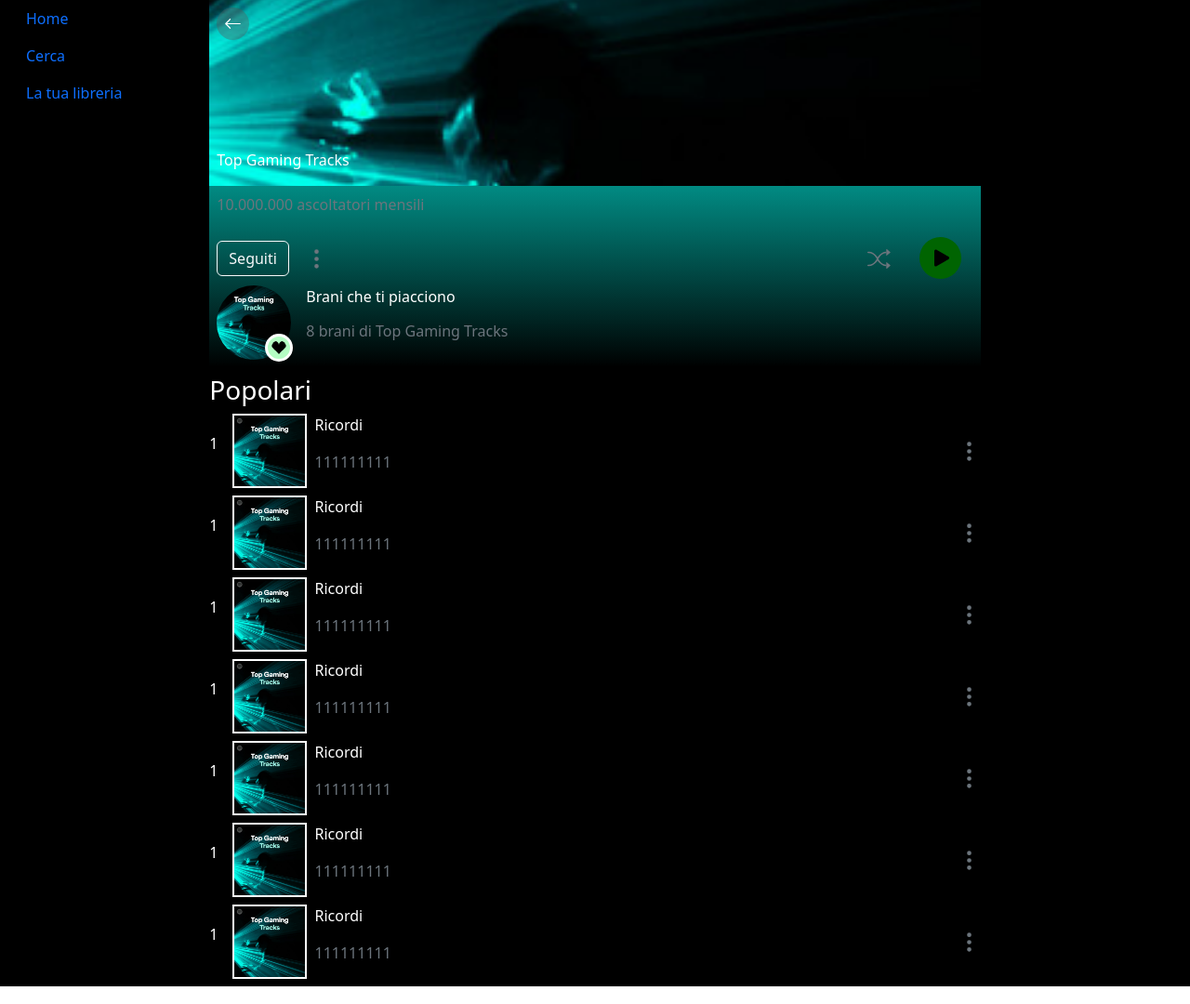
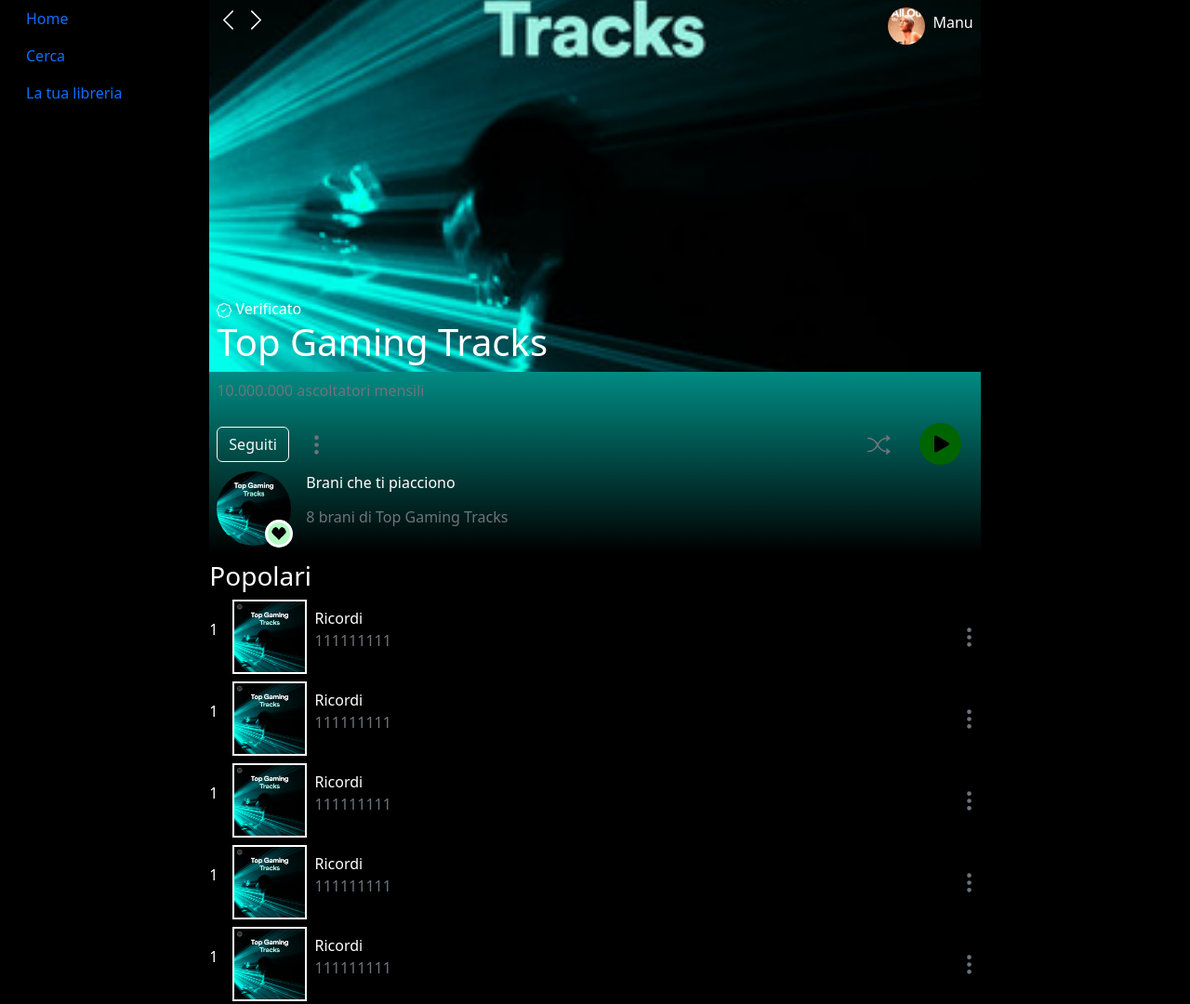
Before and after one commit to gabrieleiannuzzo/build-week-2, a website: page artists.html in a window 1280 px wide. Shown: the top 1080 px of the page at 93% size. Drawn offline with nearby package versions, Linux system fonts and the light colour scheme.

Commit message:
fix:response-header

```diff
--- a/artists.html
+++ b/artists.html
@@ -33,12 +33,58 @@
       <main class="content col-12 col-lg-8">
         <div class="album-header text-white">
           <div class="artist d-flex flex-column justify-content-between">
-            <a href="#" class="mt-2 ms-2 text-white arrow-mob-l"><svg xmlns="http://www.w3.org/2000/svg" width="35"
-                height="35" fill="currentColor" class="bi bi-arrow-left p-2" viewBox="0 0 16 16">
+            <div>
+              <div class="mt-2 ms-2">
+                <a href="#" class=" text-white arrow-mob-l d-md-none"><svg xmlns="http://www.w3.org/2000/svg"
+                    width="35" height="35" fill="currentColor" class="bi bi-arrow-left p-2" viewBox="0 0 16 16">
                     <path fill-rule="evenodd"
                       d="M15 8a.5.5 0 0 0-.5-.5H2.707l3.147-3.146a.5.5 0 1 0-.708-.708l-4 4a.5.5 0 0 0 0 .708l4 4a.5.5 0 0 0 .708-.708L2.707 8.5H14.5A.5.5 0 0 0 15 8z" />
                   </svg></a>
-            <p class="artist-name ms-2">Top Gaming Tracks</p>
+              </div>
+              <div class="d-none d-md-block mt-2 mx-2">
+                <div class="d-flex justify-content-between">
+                  <div>
+                    <div class="d-inline-block"><svg xmlns="http://www.w3.org/2000/svg" width="25" height="25"
+                        fill="currentColor" class="bi bi-chevron-left" viewBox="0 0 16 16">
+                        <path fill-rule="evenodd"
+                          d="M11.354 1.646a.5.5 0 0 1 0 .708L5.707 8l5.647 5.646a.5.5 0 0 1-.708.708l-6-6a.5.5 0 0 1 0-.708l6-6a.5.5 0 0 1 .708 0z" />
+                      </svg>
+                    </div>
+                    <div class="d-inline-block"><svg xmlns="http://www.w3.org/2000/svg" width="25" height="25"
+                        fill="currentColor" class="bi bi-chevron-right" viewBox="0 0 16 16">
+                        <path fill-rule="evenodd"
+                          d="M4.646 1.646a.5.5 0 0 1 .708 0l6 6a.5.5 0 0 1 0 .708l-6 6a.5.5 0 0 1-.708-.708L10.293 8 4.646 2.354a.5.5 0 0 1 0-.708z" />
+                      </svg>
+                    </div>
+                  </div>
+                  <div class="d-flex justify-content-between">
+                    <div class="btn-group">
+                      <div type="button"  data-bs-toggle="dropdown" aria-expanded="false" class="d-flex">
+                          <img src="assets/imgs/search/image-12.jpg" alt="user" id="img-user-dr">
+                          <p id="nome-user" class="pt-1 ms-2">Manu</p>
+                      </div>
+                      <ul class="dropdown-menu dropdown-menu-end bg-black">
+                        <li><button class="dropdown-item  text-white" type="button">Action</button></li>
+                        <li><button class="dropdown-item  text-white" type="button">Another action</button></li>
+                        <li><hr class="dropdown-divider bg-white mx-2"></li>
+                        <li><button class="dropdown-item  text-white" type="button">Something else here</button></li>
+                      </ul>
+                    </div>
+                  </div>
+                </div>
+
+              </div>
+            </div>
+            <div class="ms-2">
+              <div class="d-flex align-items-center d-none d-lg-block">
+                <svg xmlns="http://www.w3.org/2000/svg" width="16" height="16" fill="currentColor" class="bi bi-patch-check text-white" viewBox="0 0 16 16">
+                  <path fill-rule="evenodd" d="M10.354 6.146a.5.5 0 0 1 0 .708l-3 3a.5.5 0 0 1-.708 0l-1.5-1.5a.5.5 0 1 1 .708-.708L7 8.793l2.646-2.647a.5.5 0 0 1 .708 0z"/>
+                  <path d="m10.273 2.513-.921-.944.715-.698.622.637.89-.011a2.89 2.89 0 0 1 2.924 2.924l-.01.89.636.622a2.89 2.89 0 0 1 0 4.134l-.637.622.011.89a2.89 2.89 0 0 1-2.924 2.924l-.89-.01-.622.636a2.89 2.89 0 0 1-4.134 0l-.622-.637-.89.011a2.89 2.89 0 0 1-2.924-2.924l.01-.89-.636-.622a2.89 2.89 0 0 1 0-4.134l.637-.622-.011-.89a2.89 2.89 0 0 1 2.924-2.924l.89.01.622-.636a2.89 2.89 0 0 1 4.134 0l-.715.698a1.89 1.89 0 0 0-2.704 0l-.92.944-1.32-.016a1.89 1.89 0 0 0-1.911 1.912l.016 1.318-.944.921a1.89 1.89 0 0 0 0 2.704l.944.92-.016 1.32a1.89 1.89 0 0 0 1.912 1.911l1.318-.016.921.944a1.89 1.89 0 0 0 2.704 0l.92-.944 1.32.016a1.89 1.89 0 0 0 1.911-1.912l-.016-1.318.944-.921a1.89 1.89 0 0 0 0-2.704l-.944-.92.016-1.32a1.89 1.89 0 0 0-1.912-1.911l-1.318.016z"/>
+                </svg>
+                <span>Verificato</span>
+              </div>
+              <h1 class="artist-name bold">Top Gaming Tracks</h1>
+            </div>
           </div>
           <div class="artist-details p-2">
             <p class="monthly-listners text-secondary">10.000.000 ascoltatori mensili</p>
@@ -93,7 +139,7 @@
                 <p id="num-artist" class="me-3">1</p>
                 <img src="assets/imgs/search/image-52.jpg" id="img-popolar-art">
                 <div class="ms-2">
-                  <p id="name-album-pop">Ricordi</p>
+                  <p id="name-album-pop" class="m-0">Ricordi</p>
                   <p id="liked-album-pop" class="text-secondary">111111111</p>
                 </div>
               </div>
@@ -110,7 +156,7 @@
                 <p id="num-artist" class="me-3">1</p>
                 <img src="assets/imgs/search/image-52.jpg" id="img-popolar-art">
                 <div class="ms-2">
-                  <p id="name-album-pop">Ricordi</p>
+                  <p id="name-album-pop" class="m-0">Ricordi</p>
                   <p id="liked-album-pop" class="text-secondary">111111111</p>
                 </div>
               </div>
@@ -127,7 +173,7 @@
                 <p id="num-artist" class="me-3">1</p>
                 <img src="assets/imgs/search/image-52.jpg" id="img-popolar-art">
                 <div class="ms-2">
-                  <p id="name-album-pop">Ricordi</p>
+                  <p id="name-album-pop" class="m-0">Ricordi</p>
                   <p id="liked-album-pop" class="text-secondary">111111111</p>
                 </div>
               </div>
@@ -144,7 +190,7 @@
                 <p id="num-artist" class="me-3">1</p>
                 <img src="assets/imgs/search/image-52.jpg" id="img-popolar-art">
                 <div class="ms-2">
-                  <p id="name-album-pop">Ricordi</p>
+                  <p id="name-album-pop" class="m-0">Ricordi</p>
                   <p id="liked-album-pop" class="text-secondary">111111111</p>
                 </div>
               </div>
@@ -161,7 +207,7 @@
                 <p id="num-artist" class="me-3">1</p>
                 <img src="assets/imgs/search/image-52.jpg" id="img-popolar-art">
                 <div class="ms-2">
-                  <p id="name-album-pop">Ricordi</p>
+                  <p id="name-album-pop" class="m-0">Ricordi</p>
                   <p id="liked-album-pop" class="text-secondary">111111111</p>
                 </div>
               </div>
@@ -178,7 +224,7 @@
                 <p id="num-artist" class="me-3">1</p>
                 <img src="assets/imgs/search/image-52.jpg" id="img-popolar-art">
                 <div class="ms-2">
-                  <p id="name-album-pop">Ricordi</p>
+                  <p id="name-album-pop" class="m-0">Ricordi</p>
                   <p id="liked-album-pop" class="text-secondary">111111111</p>
                 </div>
               </div>
@@ -195,7 +241,7 @@
                 <p id="num-artist" class="me-3">1</p>
                 <img src="assets/imgs/search/image-52.jpg" id="img-popolar-art">
                 <div class="ms-2">
-                  <p id="name-album-pop">Ricordi</p>
+                  <p id="name-album-pop" class="m-0">Ricordi</p>
                   <p id="liked-album-pop" class="text-secondary">111111111</p>
                 </div>
               </div>
--- a/assets/css/artists.css
+++ b/assets/css/artists.css
@@ -4,7 +4,7 @@
   background-repeat: no-repeat;
   background-size: cover;
   background-position:center;
-  height: 25vh;
+  height: 50vh;
   width: auto;
 }
 
@@ -54,3 +54,9 @@
   height: 80px;
   border: 2px solid white;
 }
+
+#img-user-dr{
+  width: 40px;
+  height: 40px;
+  border-radius: 50%;
+}
```
Lines whose indentation alone changed are shown as unchanged.
